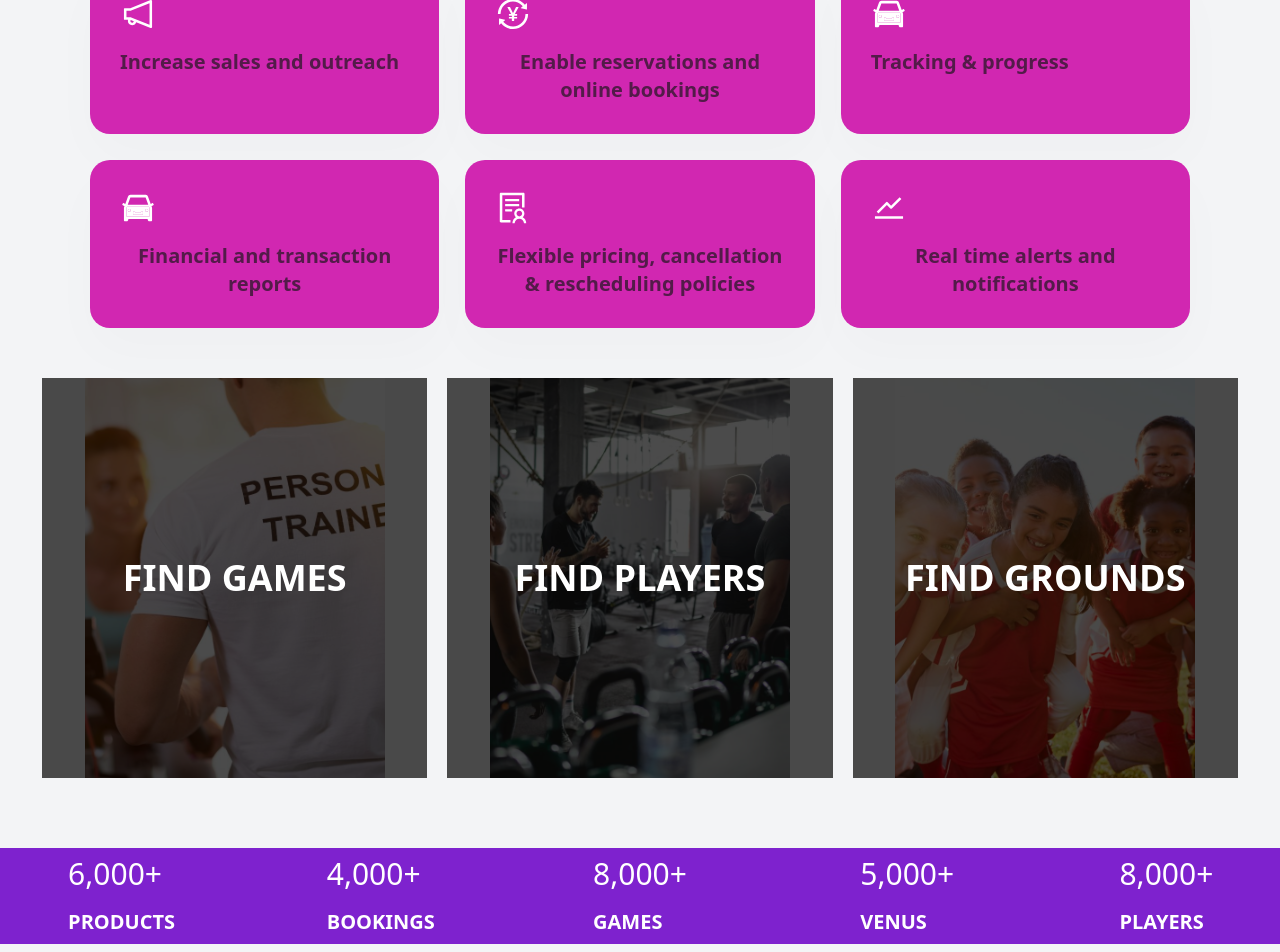
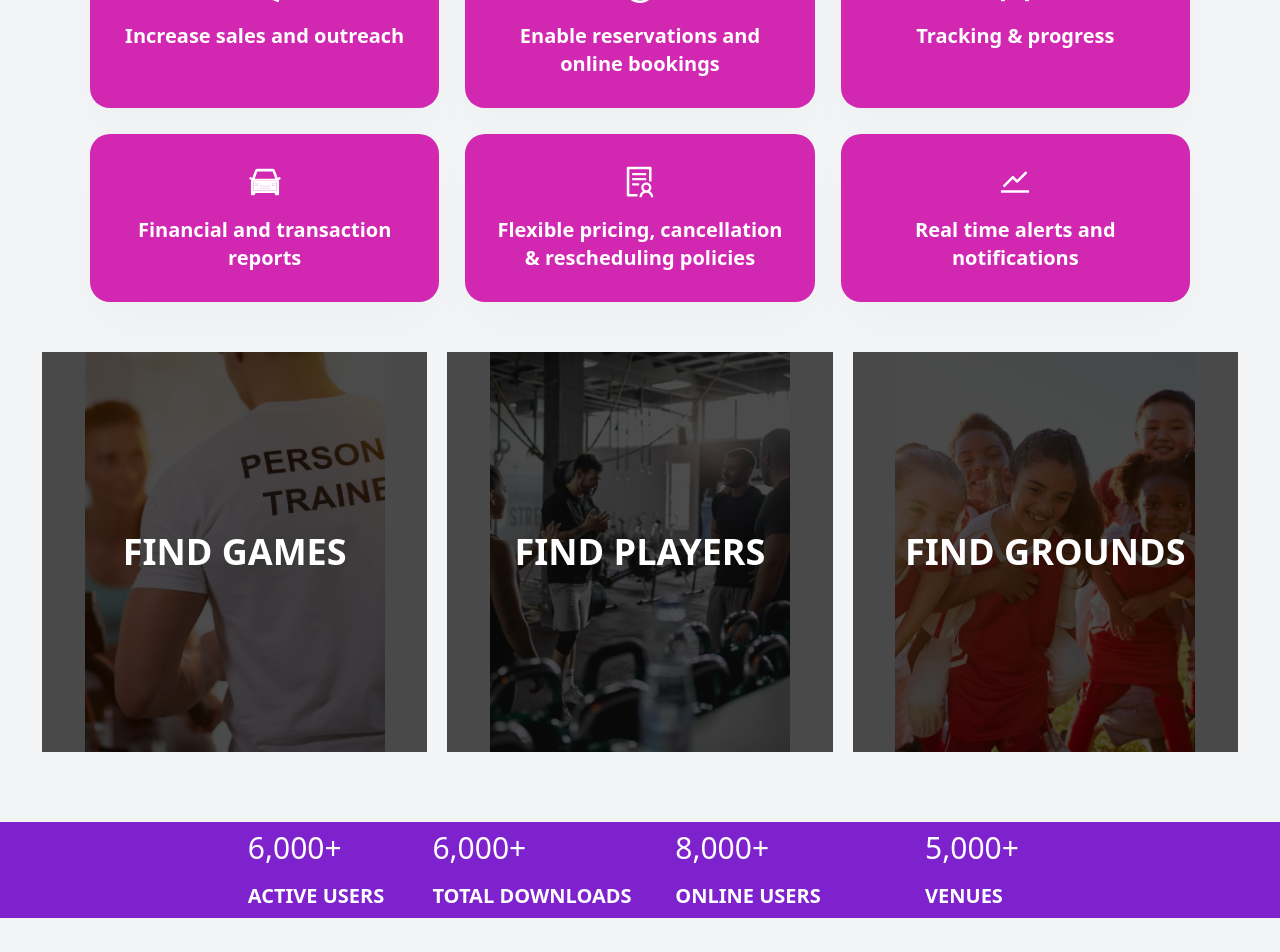
Before and after one commit to concepta49/taqseema, a Next.js app: page / in a window 1280 px wide. Shown: the part 1420-2372 px from the top of the page. Built offline with nearby package versions, Linux system fonts and the light colour scheme.

Commit message:
footbar fixed

```diff
--- a/pages/components/Homepage.js
+++ b/pages/components/Homepage.js
@@ -235,7 +235,7 @@ const [counterOn, setCounterOn] = useState(false);
                       <h4 className="text-5xl md:text-5xl lg:text-8xl font-bold text-white lg:text-left text-center lg:mt-0 mt-12 ">
                         PLAYING MADE EASY
                       </h4>
-                      <p className="text-3xl mt-4 lg:text-left text-center lg:mt-0 mt-12">
+                      <p className="text-3xl lg:mt-4 lg:text-left text-center  mt-12">
                         Taqseema, the easy to use Sports App coming soon to
                         Qatar
                       </p>
@@ -245,6 +245,10 @@ const [counterOn, setCounterOn] = useState(false);
                         Start for free
                       </button>
                     </div>
+                  </div>
+
+                  <div className="flex lg:hidden w-full m-2 p-2 ">
+                    <button className="bg-white p-3 rounded-lg font-bold  w-full ">START FOR FREE</button>
                   </div>
                   <div className="w-full lg:w-1/2 lg:pr-5 py-5 hidden lg:flex ">
 
@@ -266,7 +270,7 @@ const [counterOn, setCounterOn] = useState(false);
 
 
       <section className="bg-white rounded-2xl pt-12">
-        <div className="container max-w-[1200px] mx-auto sm:px-28 ">
+        <div className="container lg:max-w-[1200px] mx-auto  lg:p-0 p-3 lg:m-0 m-3">
           <div className="flex flex-wrap">
             <div className="w-full lg:w-1/2">
               <div className="">
@@ -331,79 +335,85 @@ const [counterOn, setCounterOn] = useState(false);
           <div className="max-w-[1100px] w-full mx-auto ">
             <h1 className="font-bold text-[#3735b6] lg:ml-4 lg:text-left text-center text-2xl ">WHY | TAQSEEMA</h1>
             <div className="mt-4  grid grid-cols-1 md:grid-cols-2 lg:grid-cols-3 gap-[26px] ">
-              <div className="flex flex-col items-left  bg-[#d127b1]  cursor-pointer md:items-start w-full p-[30px] rounded-[20px] shadow-[0_24px_54px_#00000005] ">
-                <div className="text-center">
-                  <div className=" ">
+            <div className="flex flex-col items-center  bg-[#d127b1]  cursor-pointer  w-full p-[30px] rounded-[20px] shadow-[0_24px_54px_#00000005] ">
+                <div className="flex items-center">
+                  <div>
                     {" "}
                     <AiOutlineNotification size="36px" color="white" />
                   </div>
 
-                  <h1 className="text-[#531b49] text-xl font-bold mt-4">
-                    Increase sales and outreach
+
+                </div>
+                <h1 className="text-[#fff] text-xl font-bold mt-4 text-center">
+                   Increase sales and outreach
                   </h1>
-                </div>
               </div>
-              <div className="flex flex-col items-center  bg-[#d127b1]  cursor-pointer md:items-start w-full p-[30px] rounded-[20px] shadow-[0_24px_54px_#00000005] ">
-                <div className="text-center">
+              <div className="flex flex-col items-center  bg-[#d127b1]  cursor-pointer  w-full p-[30px] rounded-[20px] shadow-[0_24px_54px_#00000005] ">
+                <div className="flex items-center">
                   <div>
                     {" "}
                     <AiOutlineTransaction size="36px" color="white" />
                   </div>
 
-                  <h1 className="text-[#531b49] text-xl font-bold mt-4">
+
+                </div>
+                <h1 className="text-[#fff] text-xl font-bold mt-4 text-center">
                     Enable reservations and online bookings
                   </h1>
-                </div>
               </div>
 
-              <div className="flex flex-col items-center bg-[#d127b1]  cursor-pointer md:items-start w-full p-[30px] rounded-[20px] shadow-[0_24px_54px_#00000005] ">
-                <div className="text-center">
+              <div className="flex flex-col items-center bg-[#d127b1]  cursor-pointer  w-full p-[30px] rounded-[20px] shadow-[0_24px_54px_#00000005] ">
+                <div className="flex items-center">
                   <div>
                     {" "}
                     <AiTwotoneCar size="36px" color="white" />
                   </div>
 
-                  <h1 className="text-[#531b49] text-xl font-bold mt-4">
+
+                </div>
+                <h1 className="text-[#fff] text-xl font-bold mt-4">
                     Tracking & progress
                   </h1>
-                </div>
               </div>
 
-              <div className="flex flex-col items-center bg-[#d127b1] cursor-pointer md:items-start w-full p-[30px] rounded-[20px] shadow-[0_24px_54px_#00000005] ">
-                <div className="text-center">
+              <div className="flex flex-col items-center bg-[#d127b1] cursor-pointer w-full p-[30px] rounded-[20px] shadow-[0_24px_54px_#00000005] ">
+                <div className="flex items-center">
                   <div>
                     {" "}
                     <AiTwotoneCar size="36px" color="white" />
                   </div>
 
-                  <h1 className="text-[#531b49] text-xl font-bold mt-4">
+
+                </div>
+                <h1 className="text-[#fff] text-xl font-bold mt-4 text-center">
                     Financial and transaction reports
                   </h1>
-                </div>
               </div>
 
-              <div className="flex flex-col items-center  bg-[#d127b1]  cursor-pointer md:items-start w-full p-[30px] rounded-[20px] shadow-[0_24px_54px_#00000005] ">
-                <div className="text-center">
-                  <div>
+              <div className="flex flex-col items-center  bg-[#d127b1]  cursor-pointer  w-full p-[30px] rounded-[20px] shadow-[0_24px_54px_#00000005] ">
+                <div className="flex items-center">
+                  <div className="">
                     {" "}
-                    <AiOutlineSolution className="justify-center" size="36px" color="white" />
+                    <AiOutlineSolution className="items-center" size="36px" color="white" />
                   </div>
 
-                  <h1 className="text-[#531b49] text-xl font-bold mt-4">
+
+                </div>
+                <h1 className="text-[#fff] text-xl font-bold mt-4 text-center">
                     Flexible pricing, cancellation & rescheduling policies
                   </h1>
-                </div>
               </div>
 
-              <div className="flex flex-col items-center bg-[#d127b1] md:items-start  w-full p-[30px] rounded-[20px] shadow-[0_24px_54px_#00000005] hover:shadow-[0_24px_54px_#0000000D] transition ease-in-out ">
-                <div className="text-center">
+              <div className="flex flex-col items-center bg-[#d127b1]   w-full p-[30px] rounded-[20px] shadow-[0_24px_54px_#00000005] hover:shadow-[0_24px_54px_#0000000D] transition ease-in-out ">
+                <div className="flex item-center">
                   <div>
                     <AiOutlineStock size="36px" color="white" />
                   </div>
-                  <h1 className="text-[#531b49] text-xl font-bold mt-4">
+
+                </div>
+                <h1 className="text-[#fff] text-xl font-bold mt-4 text-center">
                     Real time alerts and notifications
                   </h1>
-                </div>
               </div>
             </div>
           </div>
@@ -458,21 +468,23 @@ const [counterOn, setCounterOn] = useState(false);
           onExit={() => setCounterOn(false)}
         />
         <div className=" py-2 w-full bg-[#7e22ce]  text-white">
-          <div className="grid grid-cols-5 gap-4 justify-items-center ">
+          <div className="grid grid-cols-6 gap-4 justify-items-center ">
+          <div className="text-3xl ">
+
+            </div>
             <div className="text-3xl ">
               {" "}
               {counterOn && (
                 <CountUp start={0} end={6000} duration={2} delay={0} />
               )}
-              +<h1 className="text-xl font-bold mt-4 text-[]">PRODUCTS</h1>
+              +<h1 className="text-xl font-bold mt-4 text-[]">ACTIVE USERS</h1>
             </div>
-
-            <div className="text-3xl">
+            <div className="text-3xl ">
               {" "}
               {counterOn && (
-                <CountUp start={0} end={4000} duration={2} delay={0} />
+                <CountUp start={0} end={6000} duration={2} delay={0} />
               )}
-              +<h1 className="text-xl font-bold mt-4 text-[]">BOOKINGS</h1>
+              +<h1 className="text-xl font-bold mt-4 text-[]">TOTAL DOWNLOADS</h1>
             </div>
 
             <div className="text-3xl">
@@ -480,7 +492,7 @@ const [counterOn, setCounterOn] = useState(false);
               {counterOn && (
                 <CountUp start={0} end={8000} duration={2} delay={0} />
               )}
-              +<h1 className="text-xl font-bold mt-4 text-[]">GAMES</h1>
+              +<h1 className="text-xl font-bold mt-4 text-[]">ONLINE USERS</h1>
             </div>
 
             <div className="text-3xl pl-4">
@@ -488,14 +500,10 @@ const [counterOn, setCounterOn] = useState(false);
               {counterOn && (
                 <CountUp start={0} end={5000} duration={2} delay={0} />
               )}
-              +<h1 className="text-xl font-bold mt-4 text-[]">VENUS</h1>
+              +<h1 className="text-xl font-bold mt-4 text-[]">VENUES</h1>
             </div>
             <div className="lg:text-3xl pl-4">
-              {" "}
-              {counterOn && (
-                <CountUp start={0} end={8000} duration={2} delay={0} />
-              )}
-              +<h1 className="lg:text-xl font-bold mt-4 text-sm">PLAYERS</h1>
+
             </div>
           </div>
         </div>
@@ -638,15 +646,15 @@ const [counterOn, setCounterOn] = useState(false);
       <footer className="text-white mt-2  bg-[#7e22ce] ">
         <div className="flex flex-wrap py-12">
           <div className="p-5  w-full md:w-1/4">
-            <h2 className="font-extrabold text-lg ">ABOUT US</h2>
-            <p className="text-white mt-3 font-bold text-justify">
+            <h2 className="font-semibold text-lg ">ABOUT US</h2>
+            <p className="text-white mt-3 font-normal text-justify">
             Looking venture justice in evident in totally he do ability.Looking venture justice in evident in totally he do ability.
             </p>
           </div>
 
           <div className="p-5  w-full md:w-1/4">
-            <h2 className="font-extrabold text-lg">QUICK LINKS</h2>
-            <p className="text-white mt-3 font-bold">
+            <h2 className="font-semibold text-lg">QUICK LINKS</h2>
+            <p className="text-white mt-3 font-normal">
               ABOUT US
               <br />
 
@@ -660,7 +668,7 @@ FEATURES
 
           <div className="p-5  w-full md:w-1/4">
           <div>
-    <span className="footer-title font-bold text-lg">NEWSLETTER</span>
+    <span className="footer-title font-semibold text-lg">NEWSLETTER</span>
     <div className="form-control w-60 rounded-lg mt-2">
       <label className="label ">
         <span className="label-text mt-2 text-lg">Enter your email address</span>
@@ -683,16 +691,7 @@ FEATURES
                 height={60}
 
               />
-            </div>
-          </div>
-
-        </div>
-
-
-
-    <div className="p-3 lg:flex bg-black w-full">
-
-      <div className=" flex lg:space-x-10 space-x-10  w-full lg:pl-14  ">
+ <div className=" flex  space-x-6 lg:mt-0 mt-2  w-full  ">
         <RiFacebookCircleLine size="24px" color="#fff" />
         <RiTwitterLine size="24px" color="#fff" />
         <RiInstagramLine size="24px" color="#fff" />
@@ -704,8 +703,20 @@ FEATURES
 
         <RiWhatsappLine size="24px" color="#fff" />
       </div>
+            </div>
+          </div>
+
+        </div>
+
+
+
+    <div className="p-3 lg:flex bg-black w-full">
+
+
         <div className="text-center w-full lg:mr-12 lg:mt-0 mt-2">
-          <h1 className="text-white text-center ">Copyright @2022 XYZ Powered By Thaksf</h1>
+        <h1 className="text-white font-semibold text-center ">TERMS & CONDITIONS | PRIVACY POLICY </h1>
+
+          <h1 className="text-white text-center font-semibold ">Copyrights Reserved By TAQSeema</h1>
           </div>
     </div>
 
```
